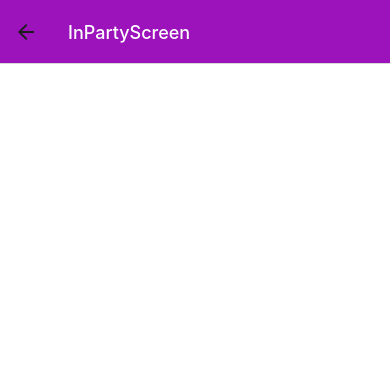
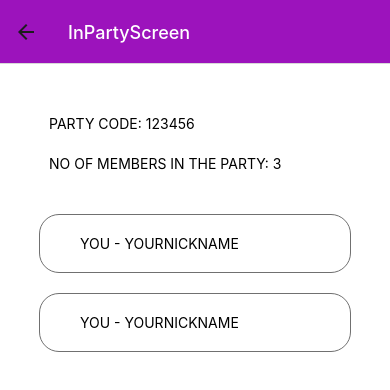
Before and after one commit to sandeepdokala/MediaConnect, a React Native app: screen /InPartyScreen in a window 390 px wide. Shown: the top 390 px of the page. Built offline with nearby package versions, Linux system fonts and the light colour scheme.

Commit message:
Completed working on InPartyScreen UI ONLY

```diff
--- a/screens/inPartyScreen.js
+++ b/screens/inPartyScreen.js
@@ -1,11 +1,29 @@
-import { View, StyleSheet } from "react-native";
+import { View, Text, StyleSheet, TextInput } from "react-native";
+import Pressable from "react-native/Libraries/Components/Pressable/Pressable";
 
 
 export default function InPartyScreen() {
+    const partyKey = 123456;
+    const maxMembers = 3;
 
     return (
         <View style={styles.container}>
-
+            <View style={styles.partyDetails}>
+                <Text style={styles.partyDetailsText}>PARTY CODE: {partyKey}</Text>
+                <Text style={styles.partyDetailsText}>NO OF MEMBERS IN THE PARTY: {maxMembers}</Text>
+            </View>
+            <View style={styles.memberDetailsSection}>
+                <View style={styles.memberDetails}>
+                    <Text>YOU - YOURNICKNAME</Text>
+                </View>
+                <View style={styles.memberDetails}>
+                    <Text>YOU - YOURNICKNAME</Text>
+                </View>
+            </View>
+            <View style={styles.partyScreenBtns}>
+                <Pressable style={styles.btnParent}><Text style={styles.btnChild}>OPEN PLAYER</Text></Pressable>
+                <Pressable style={styles.btnParent}><Text style={styles.btnChild}>STOP SESSION</Text></Pressable>
+            </View>
         </View>
     )
 }
@@ -16,5 +34,47 @@ const styles = StyleSheet.create({
         alignItems: 'center',
         justifyContent: 'flex-start',
         flex: 1,
+        paddingVertical: 20
+    },
+    partyDetails: {
+        // borderColor: 'black',
+        // borderWidth: 2,
+        // borderStyle: 'solid',
+        paddingVertical: 20,
+        paddingHorizontal: 10,
+        width: '80%'
+    },
+    partyDetailsText: {
+        lineHeight: 40
+    },
+    memberDetailsSection: {
+        width: '80%'
+    },
+    memberDetails: {
+        borderColor: '#707070',
+        borderWidth: 1,
+        borderRadius: 20,
+        paddingVertical: 20,
+        paddingHorizontal: 40,
+        marginVertical: 10
+    },
+    partyScreenBtns: {
+        width: '60%',
+        flex: 1,
+        justifyContent: 'flex-end',
+        marginVertical: 20
+    },
+    btnParent: {
+        backgroundColor: '#9C13BC',
+        paddingVertical: 20,
+        paddingHorizontal: 40,
+        borderRadius: 30,
+        marginVertical: 20,
+        width: '100%',
+        alignItems: 'center'
+    },
+    btnChild: {
+        color: '#fff',
+        fontSize: 18
     }
 });
```
